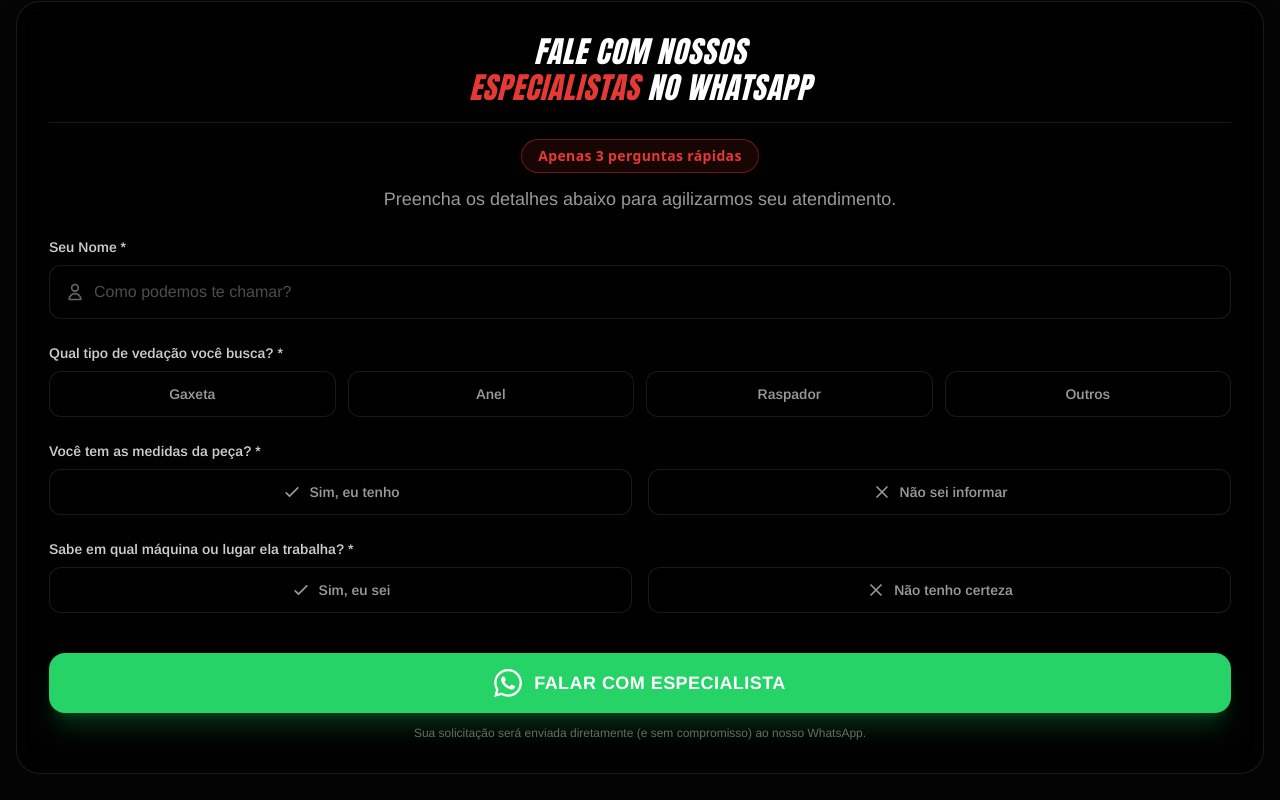
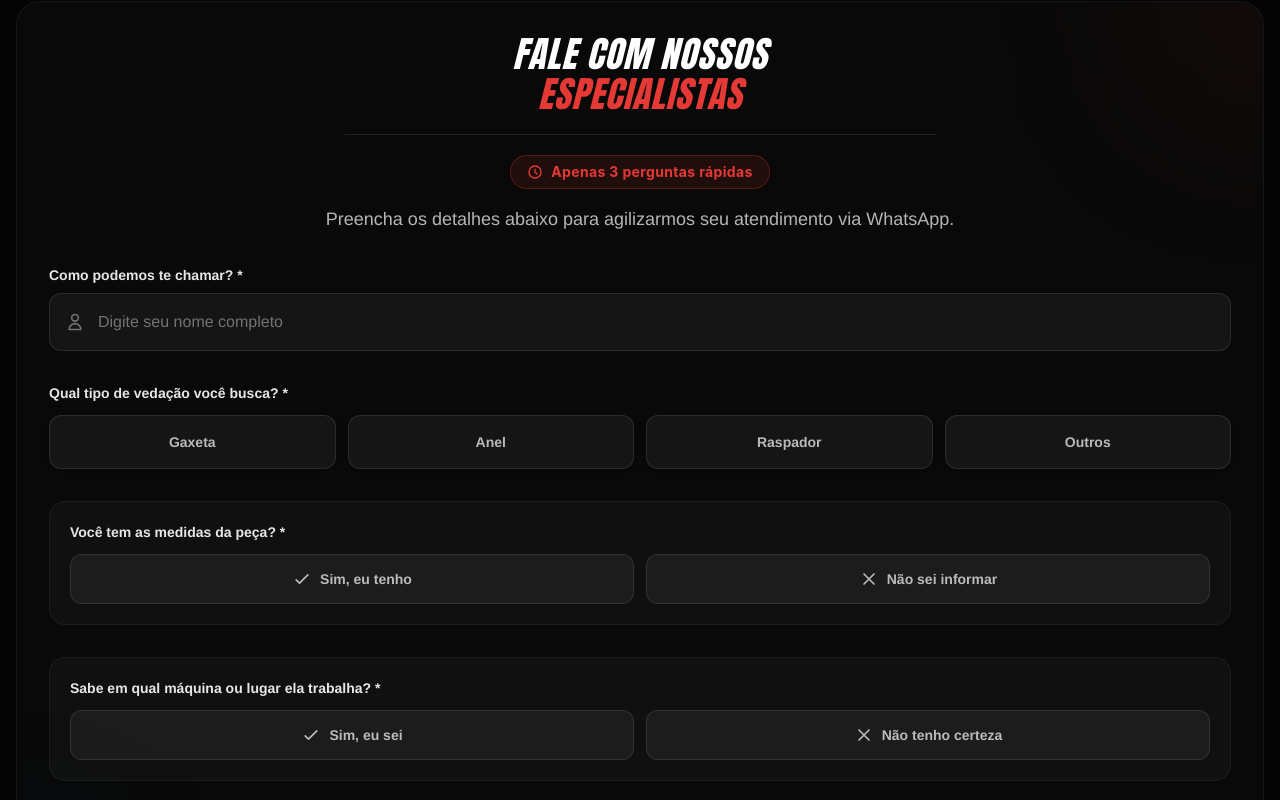
Before and after one commit to Joao-Camilo-Mallmann/vimasi-vedacoes-vue, a Nuxt app: page / in a window 1280 px wide. Shown: the part 980-1780 px from the top of the page. Built offline with nearby package versions, Linux system fonts and the light colour scheme.

Commit message:
feat: Add QuoteForm component and initial index page with Nuxt project setup.

```diff
--- a/app/components/QuoteForm.vue
+++ b/app/components/QuoteForm.vue
@@ -1,34 +1,39 @@
 <template>
-  <div class="animate-fade-in-up rounded-3xl bg-black/80 backdrop-blur-md border border-white/10 p-8 text-left text-white shadow-2xl">
-    <div class="mb-6 text-center">
-      <h2 class="font-anton mb-2 text-3xl uppercase italic tracking-wide">
-        Fale com nossos <br/><span class="text-accent-red">Especialistas</span> no WhatsApp
+  <div class="rounded-3xl bg-neutral-950/95 backdrop-blur-xl border border-white/5 p-6 sm:p-8 text-left text-white shadow-2xl relative overflow-hidden">
+    <!-- Subtle background glow (reduced intensity) -->
+    <div class="absolute -top-24 -right-24 h-48 w-48 rounded-full bg-accent-red/10 blur-[100px] pointer-events-none"></div>
+    <div class="absolute -bottom-24 -left-24 h-48 w-48 rounded-full bg-blue-500/5 blur-[100px] pointer-events-none"></div>
+
+    <div class="mb-8 text-center relative z-10">
+      <h2 class="font-anton mb-3 text-3xl sm:text-4xl uppercase italic tracking-wide">
+        Fale com nossos <br/><span class="text-accent-red">Especialistas</span>
       </h2>
-      <hr class="my-4 border-white/10" />
-      <div class="mb-3 inline-block rounded-full border border-accent-red/40 bg-accent-red/10 px-4 py-1.5 text-sm font-bold tracking-wide text-accent-red">
+      <hr class="my-5 border-white/10 w-1/2 mx-auto" />
+      <div class="mb-4 inline-flex items-center gap-2 rounded-full border border-accent-red/30 bg-accent-red/10 px-4 py-1.5 text-sm font-bold tracking-wide text-accent-red">
+        <svg class="w-4 h-4" fill="none" stroke="currentColor" viewBox="0 0 24 24"><path stroke-linecap="round" stroke-linejoin="round" stroke-width="2" d="M12 8v4l3 3m6-3a9 9 0 11-18 0 9 9 0 0118 0z"></path></svg>
         Apenas 3 perguntas rápidas
       </div>
-      <p class="font-arimo text-lg text-white/60">Preencha os detalhes abaixo para agilizarmos seu atendimento.</p>
+      <p class="font-arimo text-base sm:text-lg text-white/70">Preencha os detalhes abaixo para agilizarmos seu atendimento via WhatsApp.</p>
     </div>
 
-    <form class="font-arimo space-y-6" @submit.prevent="submitQuote">
+    <form class="font-arimo space-y-8 relative z-10" @submit.prevent="submitQuote">
 
       <!-- Nome -->
-      <div>
-        <label class="mb-2 block text-sm font-semibold text-white/80">Seu Nome *</label>
-        <div class="relative">
-          <input v-model="form.name" class="w-full rounded-xl border border-white/10 bg-black/40 px-4 py-3.5 pl-11 text-white placeholder-white/30 outline-none transition-all focus:border-accent-red focus:bg-black/80 focus:ring-1 focus:ring-accent-red" type="text" required placeholder="Como podemos te chamar?" />
-          <svg class="absolute left-4 top-1/2 -translate-y-1/2 text-white/40 h-5 w-5" fill="none" stroke="currentColor" viewBox="0 0 24 24"><path stroke-linecap="round" stroke-linejoin="round" stroke-width="2" d="M16 7a4 4 0 11-8 0 4 4 0 018 0zM12 14a7 7 0 00-7 7h14a7 7 0 00-7-7z"></path></svg>
+      <div class="space-y-2">
+        <label class="block text-sm font-bold text-white/90">Como podemos te chamar? *</label>
+        <div class="relative group">
+          <input v-model="form.name" class="w-full rounded-xl border border-white/10 bg-white/5 px-4 py-4 pl-12 text-white placeholder-white/40 shadow-inner outline-none transition-all hover:bg-white/10 hover:border-white/20 focus:border-accent-red focus:bg-white/10 focus:ring-1 focus:ring-accent-red" type="text" required placeholder="Digite seu nome completo" />
+          <svg class="absolute left-4 top-1/2 -translate-y-1/2 text-white/40 h-5 w-5 transition-colors group-focus-within:text-accent-red" fill="none" stroke="currentColor" viewBox="0 0 24 24"><path stroke-linecap="round" stroke-linejoin="round" stroke-width="2" d="M16 7a4 4 0 11-8 0 4 4 0 018 0zM12 14a7 7 0 00-7 7h14a7 7 0 00-7-7z"></path></svg>
         </div>
       </div>
 
       <!-- Tipo Vedação -->
-      <div>
-        <label class="mb-2 block text-sm font-semibold text-white/80">Qual tipo de vedação você busca? *</label>
+      <div class="space-y-3">
+        <label class="block text-sm font-bold text-white/90">Qual tipo de vedação você busca? *</label>
         <div class="grid grid-cols-2 gap-3 sm:grid-cols-4">
           <label v-for="type in ['Gaxeta', 'Anel', 'Raspador', 'Outros']" :key="type" class="cursor-pointer">
             <input v-model="form.sealType" class="peer sr-only" type="radio" :value="type" name="sealType" required />
-            <div class="rounded-xl border border-white/10 bg-black/40 px-4 py-3 text-center text-sm font-semibold text-white/60 transition-all hover:bg-white/5 peer-checked:border-accent-red peer-checked:bg-accent-red/20 peer-checked:text-white">
+            <div class="flex h-full items-center justify-center rounded-xl border border-white/10 bg-white/5 px-2 py-4 text-center text-sm font-bold text-white/70 shadow-sm transition-all peer-checked:border-accent-red peer-checked:bg-accent-red peer-checked:text-white peer-checked:shadow-lg peer-checked:shadow-accent-red/20 peer-checked:scale-[1.02]">
               {{ type }}
             </div>
           </label>
@@ -36,74 +41,77 @@
       </div>
 
       <!-- Medidas Toggle -->
-      <div>
-        <label class="mb-2 block text-sm font-semibold text-white/80">Você tem as medidas da peça? *</label>
-        <div class="flex gap-4">
+      <div class="space-y-3 bg-white/[0.03] p-5 rounded-2xl border border-white/5 transition-all focus-within:bg-white/[0.05] focus-within:border-white/10">
+        <label class="block text-sm font-bold text-white/90">Você tem as medidas da peça? *</label>
+        <div class="flex flex-col sm:flex-row gap-3">
           <label class="cursor-pointer flex-1">
             <input v-model="form.hasMeasurements" class="peer sr-only" type="radio" value="Sim" name="hasMeasurements" required />
-            <div class="rounded-xl border border-white/10 bg-black/40 px-4 py-3 flex items-center justify-center gap-2 text-sm font-semibold text-white/60 transition-all hover:bg-white/5 peer-checked:border-green-500 peer-checked:bg-green-500/10 peer-checked:text-green-400">
+            <div class="rounded-xl border border-white/10 bg-white/5 px-4 py-3.5 flex items-center justify-center gap-2 text-sm font-bold text-white/70 transition-all peer-checked:border-[#25D366] peer-checked:bg-[#25D366] peer-checked:text-white peer-checked:shadow-lg peer-checked:shadow-[#25D366]/20">
               <svg class="h-5 w-5" fill="none" stroke="currentColor" viewBox="0 0 24 24"><path stroke-linecap="round" stroke-linejoin="round" stroke-width="2" d="M5 13l4 4L19 7"></path></svg>
               Sim, eu tenho
             </div>
           </label>
           <label class="cursor-pointer flex-1">
             <input v-model="form.hasMeasurements" class="peer sr-only" type="radio" value="Não" name="hasMeasurements" required />
-            <div class="rounded-xl border border-white/10 bg-black/40 px-4 py-3 flex items-center justify-center gap-2 text-sm font-semibold text-white/60 transition-all hover:bg-white/5 peer-checked:border-accent-red peer-checked:bg-accent-red/20 peer-checked:text-white">
+            <div class="rounded-xl border border-white/10 bg-white/5 px-4 py-3.5 flex items-center justify-center gap-2 text-sm font-bold text-white/70 transition-all peer-checked:border-white/30 peer-checked:bg-white/20 peer-checked:text-white peer-checked:shadow-lg">
               <svg class="h-5 w-5" fill="none" stroke="currentColor" viewBox="0 0 24 24"><path stroke-linecap="round" stroke-linejoin="round" stroke-width="2" d="M6 18L18 6M6 6l12 12"></path></svg>
               Não sei informar
             </div>
           </label>
         </div>
-      </div>
 
-      <!-- Medidas Inputs Collapse -->
-      <div v-if="form.hasMeasurements === 'Sim'" class="animate-fade-in-up grid grid-cols-2 gap-4 rounded-2xl bg-white/5 p-4 border border-white/5">
-        <div>
-          <label class="mb-2 block text-xs font-semibold text-white/60 uppercase tracking-wider">Externa (mm/pol)</label>
-          <input v-model="form.measureOuter" class="w-full rounded-xl border border-white/10 bg-black/60 px-4 py-3 text-white placeholder-white/20 outline-none transition-all focus:border-accent-red focus:bg-black focus:ring-1 focus:ring-accent-red" type="text" placeholder="Ex: 50" />
-        </div>
-        <div>
-          <label class="mb-2 block text-xs font-semibold text-white/60 uppercase tracking-wider">Interna (mm/pol)</label>
-          <input v-model="form.measureInner" class="w-full rounded-xl border border-white/10 bg-black/60 px-4 py-3 text-white placeholder-white/20 outline-none transition-all focus:border-accent-red focus:bg-black focus:ring-1 focus:ring-accent-red" type="text" placeholder="Ex: 30" />
+        <!-- Medidas Inputs Collapse -->
+        <div v-if="form.hasMeasurements === 'Sim'" class="mt-4 grid grid-cols-2 gap-4 pt-2">
+          <div class="space-y-2">
+            <label class="block text-xs font-bold text-white/60 uppercase tracking-wider">Externa (mm/pol)</label>
+            <input v-model="form.measureOuter" class="w-full rounded-xl border border-white/10 bg-black/40 px-4 py-3.5 text-white placeholder-white/30 shadow-inner outline-none transition-all hover:bg-black/60 focus:border-[#25D366] focus:bg-black/60 focus:ring-1 focus:ring-[#25D366]" type="text" placeholder="Ex: 50" />
+          </div>
+          <div class="space-y-2">
+            <label class="block text-xs font-bold text-white/60 uppercase tracking-wider">Interna (mm/pol)</label>
+            <input v-model="form.measureInner" class="w-full rounded-xl border border-white/10 bg-black/40 px-4 py-3.5 text-white placeholder-white/30 shadow-inner outline-none transition-all hover:bg-black/60 focus:border-[#25D366] focus:bg-black/60 focus:ring-1 focus:ring-[#25D366]" type="text" placeholder="Ex: 30" />
+          </div>
         </div>
       </div>
 
       <!-- Máquina Toggle -->
-      <div>
-        <label class="mb-2 block text-sm font-semibold text-white/80">Sabe em qual máquina ou lugar ela trabalha? *</label>
-        <div class="flex gap-4">
+      <div class="space-y-3 bg-white/[0.03] p-5 rounded-2xl border border-white/5 transition-all focus-within:bg-white/[0.05] focus-within:border-white/10">
+        <label class="block text-sm font-bold text-white/90">Sabe em qual máquina ou lugar ela trabalha? *</label>
+        <div class="flex flex-col sm:flex-row gap-3">
           <label class="cursor-pointer flex-1">
             <input v-model="form.hasMachine" class="peer sr-only" type="radio" value="Sim" name="hasMachine" required />
-            <div class="rounded-xl border border-white/10 bg-black/40 px-4 py-3 flex items-center justify-center gap-2 text-sm font-semibold text-white/60 transition-all hover:bg-white/5 peer-checked:border-green-500 peer-checked:bg-green-500/10 peer-checked:text-green-400">
+            <div class="rounded-xl border border-white/10 bg-white/5 px-4 py-3.5 flex items-center justify-center gap-2 text-sm font-bold text-white/70 transition-all peer-checked:border-[#25D366] peer-checked:bg-[#25D366] peer-checked:text-white peer-checked:shadow-lg peer-checked:shadow-[#25D366]/20">
               <svg class="h-5 w-5" fill="none" stroke="currentColor" viewBox="0 0 24 24"><path stroke-linecap="round" stroke-linejoin="round" stroke-width="2" d="M5 13l4 4L19 7"></path></svg>
               Sim, eu sei
             </div>
           </label>
           <label class="cursor-pointer flex-1">
             <input v-model="form.hasMachine" class="peer sr-only" type="radio" value="Não" name="hasMachine" required />
-            <div class="rounded-xl border border-white/10 bg-black/40 px-4 py-3 flex items-center justify-center gap-2 text-sm font-semibold text-white/60 transition-all hover:bg-white/5 peer-checked:border-accent-red peer-checked:bg-accent-red/20 peer-checked:text-white">
+            <div class="rounded-xl border border-white/10 bg-white/5 px-4 py-3.5 flex items-center justify-center gap-2 text-sm font-bold text-white/70 transition-all peer-checked:border-white/30 peer-checked:bg-white/20 peer-checked:text-white peer-checked:shadow-lg">
               <svg class="h-5 w-5" fill="none" stroke="currentColor" viewBox="0 0 24 24"><path stroke-linecap="round" stroke-linejoin="round" stroke-width="2" d="M6 18L18 6M6 6l12 12"></path></svg>
               Não tenho certeza
             </div>
           </label>
         </div>
+
+        <!-- Máquina Input Collapse -->
+        <div v-if="form.hasMachine === 'Sim'" class="mt-4 space-y-2 pt-2">
+          <label class="block text-xs font-bold text-white/60 uppercase tracking-wider">Qual máquina ou equipamento?</label>
+          <input v-model="form.machine" class="w-full rounded-xl border border-white/10 bg-black/40 px-4 py-3.5 text-white placeholder-white/30 shadow-inner outline-none transition-all hover:bg-black/60 focus:border-[#25D366] focus:bg-black/60 focus:ring-1 focus:ring-[#25D366]" type="text" placeholder="Ex: Trator, Pistão Hidráulico, Bomba D'água..." />
+        </div>
       </div>
 
-      <!-- Máquina Input Collapse -->
-      <div v-if="form.hasMachine === 'Sim'" class="animate-fade-in-up rounded-2xl bg-white/5 p-4 border border-white/5">
-        <label class="mb-2 block text-xs font-semibold text-white/60 uppercase tracking-wider">Qual máquina ou equipamento?</label>
-        <input v-model="form.machine" class="w-full rounded-xl border border-white/10 bg-black/60 px-4 py-3 text-white placeholder-white/20 outline-none transition-all focus:border-accent-red focus:bg-black focus:ring-1 focus:ring-accent-red" type="text" placeholder="Ex: Trator, Pistão Hidráulico, Bomba D'água..." />
-      </div>
-
-      <div class="pt-4">
-        <button type="submit" class="group relative flex w-full items-center justify-center gap-3 overflow-hidden rounded-2xl bg-[#25D366] px-8 py-4 font-bold text-white shadow-xl shadow-[#25D366]/20 transition-all duration-300 hover:-translate-y-1 hover:bg-[#20bd5a] hover:shadow-[#25D366]/40">
-          <span class="absolute inset-0 h-full w-full bg-linear-to-r from-transparent via-white/20 to-transparent -translate-x-full transition-transform duration-700 ease-out group-hover:translate-x-full z-0"></span>
-          <svg class="relative z-10" xmlns="http://www.w3.org/2000/svg" width="28" height="28" viewBox="0 0 24 24" fill="currentColor">
+      <div class="pt-2">
+        <button type="submit" class="group relative flex w-full items-center justify-center gap-3 overflow-hidden rounded-2xl bg-[#25D366] px-8 py-4 font-bold text-white shadow-xl shadow-[#25D366]/20 transition-all duration-300 hover:bg-[#20bd5a] hover:shadow-[#25D366]/40">
+          <span class="absolute inset-0 h-full w-full bg-linear-to-r from-transparent via-white/20 to-transparent -translate-x-full transition-transform duration-1000 ease-in-out group-hover:translate-x-full z-0 rounded-2xl"></span>
+          <svg class="relative z-10 w-7 h-7" xmlns="http://www.w3.org/2000/svg" viewBox="0 0 24 24" fill="currentColor">
             <path d="M17.472 14.382c-.297-.149-1.758-.867-2.03-.967-.273-.099-.471-.148-.67.15-.197.297-.767.966-.94 1.164-.173.199-.347.223-.644.075-.297-.15-1.255-.463-2.39-1.475-.883-.788-1.48-1.761-1.653-2.059-.173-.297-.018-.458.13-.606.134-.133.298-.347.446-.52.149-.174.198-.298.298-.497.099-.198.05-.371-.025-.52-.075-.149-.669-1.612-.916-2.207-.242-.579-.487-.5-.669-.51-.173-.008-.371-.01-.57-.01-.198 0-.52.074-.792.372-.272.297-1.04 1.016-1.04 2.479 0 1.462 1.065 2.875 1.213 3.074.149.198 2.096 3.2 5.077 4.487.709.306 1.262.489 1.694.625.712.227 1.36.195 1.871.118.571-.085 1.758-.719 2.006-1.413.248-.694.248-1.289.173-1.413-.074-.124-.272-.198-.57-.347m-5.421 7.403h-.004a9.87 9.87 0 01-5.031-1.378l-.361-.214-3.741.982.998-3.648-.235-.374a9.86 9.86 0 01-1.51-5.26c.001-5.45 4.436-9.884 9.888-9.884 2.64 0 5.122 1.03 6.988 2.898a9.825 9.825 0 012.893 6.994c-.003 5.45-4.437 9.884-9.885 9.884m8.413-18.297A11.815 11.815 0 0012.05 0C5.495 0 .16 5.335.157 11.892c0 2.096.547 4.142 1.588 5.945L.057 24l6.305-1.654a11.882 11.882 0 005.683 1.448h.005c6.554 0 11.89-5.335 11.893-11.893a11.821 11.821 0 00-3.48-8.413z" />
           </svg>
           <span class="relative z-10 text-lg uppercase tracking-wide">Falar com Especialista</span>
         </button>
-        <p class="mt-3 text-center text-xs text-white/40">Sua solicitação será enviada diretamente (e sem compromisso) ao nosso WhatsApp.</p>
+        <p class="mt-4 text-center text-xs text-white/50 flex items-center justify-center gap-1.5">
+          <svg class="w-3.5 h-3.5" fill="none" stroke="currentColor" viewBox="0 0 24 24"><path stroke-linecap="round" stroke-linejoin="round" stroke-width="2" d="M12 15v2m-6 4h12a2 2 0 002-2v-6a2 2 0 00-2-2H6a2 2 0 00-2 2v6a2 2 0 002 2zm10-10V7a4 4 0 00-8 0v4h8z"></path></svg>
+          Sua solicitação será enviada de forma segura e sem compromisso.
+        </p>
       </div>
     </form>
   </div>
--- a/app/pages/index.vue
+++ b/app/pages/index.vue
@@ -140,6 +140,7 @@
             <div
               class="absolute inset-0 flex flex-col justify-end bg-linear-to-t from-black/90 via-black/40 to-transparent p-6"
             >
+              <h3 class="font-anton mb-2 text-2xl tracking-wide text-white uppercase drop-shadow-md transition-transform duration-500 group-hover:-translate-y-1">Gaxetas</h3>
               <div
                 class="max-h-0 overflow-hidden opacity-0 transition-all duration-700 ease-out group-hover:max-h-32 group-hover:opacity-100"
               >
@@ -167,6 +168,7 @@
             <div
               class="absolute inset-0 flex flex-col justify-end bg-linear-to-t from-black/90 via-black/40 to-transparent p-6"
             >
+              <h3 class="font-anton mb-2 text-2xl tracking-wide text-white uppercase drop-shadow-md transition-transform duration-500 group-hover:-translate-y-1">Raspadores</h3>
               <div
                 class="max-h-0 overflow-hidden opacity-0 transition-all duration-700 ease-out group-hover:max-h-32 group-hover:opacity-100"
               >
@@ -179,7 +181,7 @@
             </div>
           </nuxt-link>
 
-          <!-- Product 3: Conjuntos ZW/ZO -->
+          <!-- Product 3: Kit de Reparo -->
           <nuxt-link
             to="/contato"
             class="group glass relative cursor-pointer overflow-hidden rounded-2xl transition-all duration-700 ease-out hover:-translate-y-2 hover:bg-white/5"
@@ -194,6 +196,7 @@
             <div
               class="absolute inset-0 flex flex-col justify-end bg-linear-to-t from-black/90 via-black/40 to-transparent p-6"
             >
+              <h3 class="font-anton mb-2 text-2xl tracking-wide text-white uppercase drop-shadow-md transition-transform duration-500 group-hover:-translate-y-1">Kit de Reparo</h3>
               <div
                 class="max-h-0 overflow-hidden opacity-0 transition-all duration-700 ease-out group-hover:max-h-32 group-hover:opacity-100"
               >
@@ -221,6 +224,7 @@
             <div
               class="absolute inset-0 flex flex-col justify-end bg-linear-to-t from-black/90 via-black/40 to-transparent p-6"
             >
+              <h3 class="font-anton mb-2 text-2xl tracking-wide text-white uppercase drop-shadow-md transition-transform duration-500 group-hover:-translate-y-1">Anéis O-ring</h3>
               <div
                 class="max-h-0 overflow-hidden opacity-0 transition-all duration-700 ease-out group-hover:max-h-32 group-hover:opacity-100"
               >
```
Also changed, not shown: package.json (+10 -10 lines), 1 other file (tests, documents, lock files or other folders).
